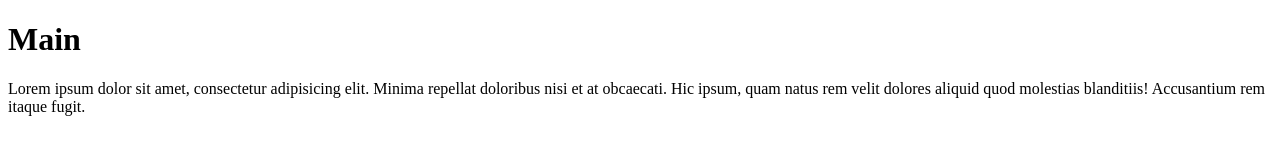
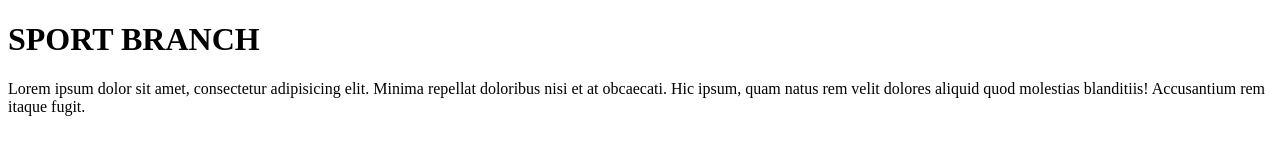
Before and after one commit to MazurYurii/git-lesson-branch, a plain HTML site: page index.html in a window 1280 px wide. Drawn offline with Linux system fonts and the light colour scheme.

Commit message:
refactor h1 in index.html

```diff
--- a/index.html
+++ b/index.html
@@ -6,7 +6,7 @@
     <title>Document</title>
 </head>
 <body>
-    <h1>Main</h1>
+    <h1>SPORT BRANCH</h1>
     <p>Lorem ipsum dolor sit amet, consectetur adipisicing elit. Minima repellat doloribus nisi et at obcaecati. Hic ipsum, quam natus rem velit dolores aliquid quod molestias blanditiis! Accusantium rem itaque fugit.</p>
 </body>
 </html>
```
